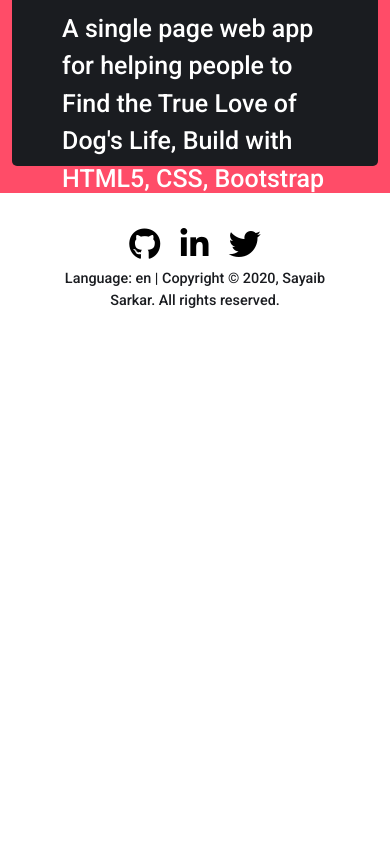
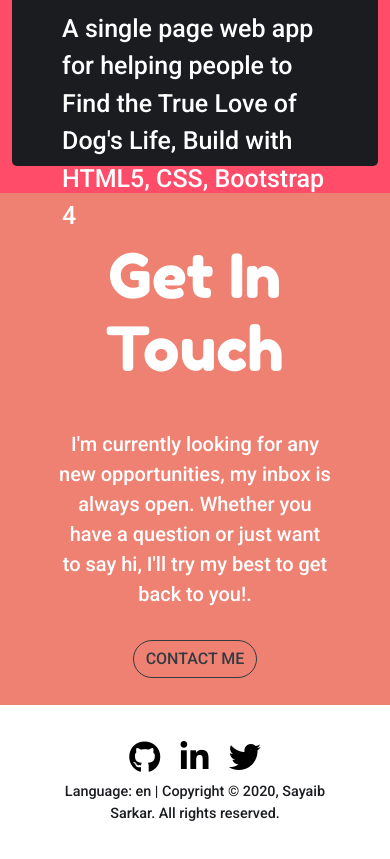
Before and after one commit to sayaib/my-website, a plain HTML site: page index.html in a window 390 px wide. Shown: the part 5389-6248 px from the top of the page. Before the commit the page ends 5744 px from the top, so only its background shows below. Drawn offline with nearby package versions, Linux system fonts and the light colour scheme.

Commit message:
update media query

```diff
--- a/index.html
+++ b/index.html
@@ -55,8 +55,8 @@
           <h4>Hello.</h4>
           <h1>I'm Sayaib Sarkar</h1>
           <h3>a software engineer, web and android developer</h3>
-          <button type="button" class="btn btn-dark btn-md download-btn"><i class="fa fa-suitcase" aria-hidden="true"></i> Hire me</button>
-          <button type="button" class="btn btn-outline-light btn-md download-btn"><i class="fa fa-phone" aria-hidden="true"></i> Contact me</button>
+          <button type="button" class="btn btn-dark btn-md download-btn button"><i class="fa fa-suitcase" aria-hidden="true"></i> Hire me</button>
+          <button type="button" class="btn btn-outline-light btn-md download-btn button"><i class="fa fa-phone" aria-hidden="true"></i> Contact me</button>
         </div>
         <div class="col-lg-6">
           <img class="title-img" src="images/sayaib.png" alt="sayaib-img">
@@ -167,6 +167,16 @@
 
   </section>
 
+  <!-- Contact Section -->
+
+  <section id="contact">
+    <h1 class="get-in">Get In Touch</h1>
+    <p class="get-info">I'm currently looking for any new opportunities,
+      my inbox is always open. Whether you have a question or just want to say hi,
+      I'll try my best to get back to you!.</p>
+    <a class="btn btn-outline-dark contact-me" href="#">CONTACT ME</a>
+  </section>
+
   <!-- Footer Section -->
 
   <section id="footer">
--- a/style.css
+++ b/style.css
@@ -36,6 +36,7 @@ padding-bottom: 1.5rem;
 }
 .nav-link{
   font-size: 1.1rem;
+  text-align: center;
 }
 .col-lg-6{
   padding:50px;
@@ -44,7 +45,7 @@ padding-bottom: 1.5rem;
 width: 330px;
 padding-left: 15%;
 }
-.btn{
+.button{
   margin:10% 7% 10% 0;
   font-size: 15px;
   font-weight: 100;
@@ -57,6 +58,9 @@ padding-left: 15%;
     font-size: 1.6rem;
   }
   h4{
+    font-size: 2rem;
+  }
+  .nav-link{
     font-size: 2rem;
   }
 
@@ -168,6 +172,23 @@ padding-top: 7px;
   }
 }
 
+/* Contact Section */
+#contact{
+  padding: 7% 15%;
+  text-align: center;
+  background-color: #ef8172;
+  color: #fff;
+}
+.get-in{
+  padding: 20px 0;
+}
+.get-info{
+  padding: 15px 0;
+  font-size: 20px;
+}
+.contact-me{
+  border-radius: 20px;
+}
 
 
 /* Footer Section */
```
Lines whose indentation alone changed are shown as unchanged.
